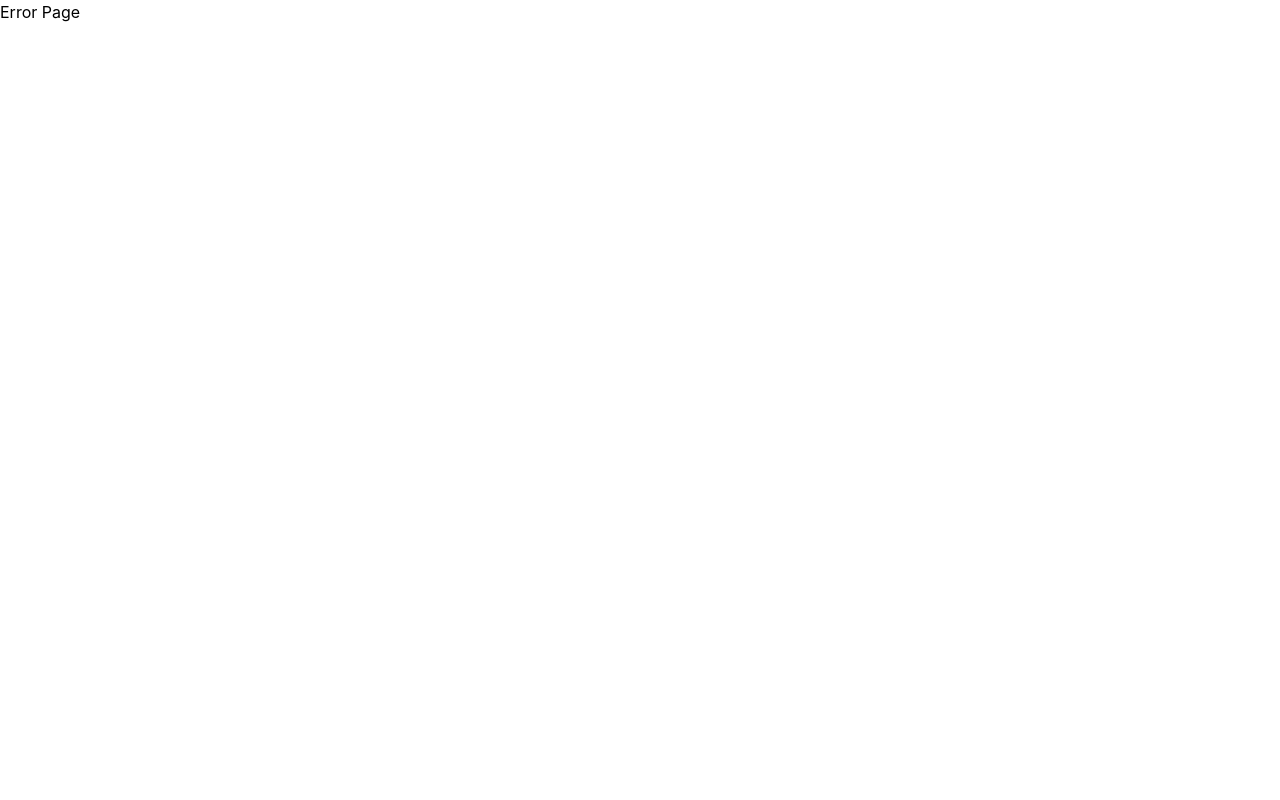
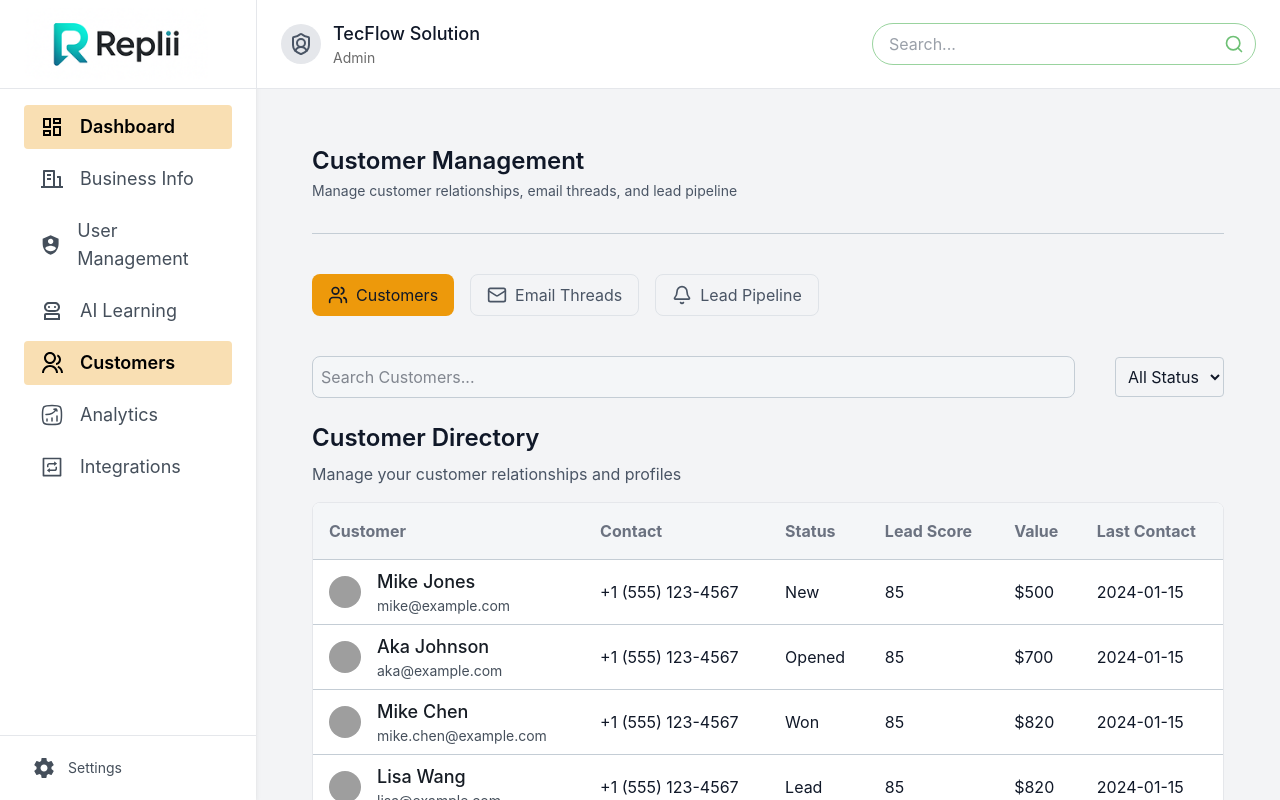
Before and after one commit to Sahara138/twvinfast, a React (Vite) app: page /admin/customers in a window 1280 px wide. Before the commit this address had no page. Shown: the top 800 px of the page. Built offline with nearby package versions, Linux system fonts and the light colour scheme; grey boxes are pictures that could not be loaded.

Commit message:
In Admin Dashboard > Customer Page > Customer Tab Complete

```diff
--- /dev/null
+++ b/src/components/Admin/Customer/CustomerSection.tsx
@@ -0,0 +1,61 @@
+
+export default function CustomerSection() {
+
+    const customerData = [
+        { name: 'Mike Jones', email: 'mike@example.com', contact: '+1 (555) 123-4567', status: 'New', leadScore: 85, value: '$500', lastContact: '2024-01-15', assigned: 'John Smith', activity: 'Just Now' },
+        { name: 'Aka Johnson', email: 'aka@example.com', contact: '+1 (555) 123-4567', status: 'Opened', leadScore: 85, value: '$700', lastContact: '2024-01-15', assigned: 'Tom Latham', activity: '1h ago' },
+        { name: 'Mike Chen', email: 'mike.chen@example.com', contact: '+1 (555) 123-4567', status: 'Won', leadScore: 85, value: '$820', lastContact: '2024-01-15', assigned: 'John Smith', activity: '2h ago' },
+        { name: 'Lisa Wang', email: 'lisa@example.com', contact: '+1 (555) 123-4567', status: 'Lead', leadScore: 85, value: '$820', lastContact: '2024-01-15', assigned: 'Alan Ross', activity: '4h ago' },
+        { name: 'David Miller', email: 'david@example.com', contact: '+1 (555) 123-4567', status: 'Active', leadScore: 85, value: '$840', lastContact: '2024-01-15', assigned: 'Harry Kane', activity: '7h ago' },
+        { name: 'George Eliot', email: 'george@example.com', contact: '+1 (555) 123-4567', status: 'Lost', leadScore: 85, value: '$600', lastContact: '2024-01-15', assigned: 'Tom Bruch', activity: '1d ago' },
+    ];
+    return (
+        <div className="">
+            <div className="flex justify-between gap-x-10 items-center mb-6">
+                <input
+                    type="text"
+                    placeholder="Search Customers..."
+                    className="w-full p-2 border border-[#C4CDD5] rounded-lg bg-[#F4F6F8]"
+                />
+                <select className="p-2 border rounded border-[#C4CDD5]">
+                    <option>All Status</option>
+                </select>
+            </div>
+            <h2 className="text-2xl font-semibold">Customer Directory</h2>
+            <p className="text-gray-600 mt-2 mb-4">Manage your customer relationships and profiles</p>
+            <div className="overflow-x-auto rounded-lg  border  border-gray-200">
+                <table className="min-w-full bg-white">
+                    <thead className="">
+                        <tr className="bg-[#F4F6F8] text-[#6B7280]">
+                            <th className="py-4 px-4 border-b border-[#C4CDD5] text-left">Customer</th>
+                            <th className="py-2 px-4 border-b border-[#C4CDD5] text-left">Contact</th>
+                            <th className="py-2 px-4 border-b border-[#C4CDD5] text-left">Status</th>
+                            <th className="py-2 px-4 border-b border-[#C4CDD5] text-left">Lead Score</th>
+                            <th className="py-2 px-4 border-b border-[#C4CDD5] text-left">Value</th>
+                            <th className="py-2 px-4 border-b border-[#C4CDD5] text-left">Last Contact</th>
+
+                        </tr>
+                    </thead>
+                    <tbody>
+                        {customerData.map((customer, index) => (
+                            <tr key={index} className="hover:bg-gray-50">
+                                <td className="py-2 px-4 border-b border-[#C4CDD5] ">
+                                    <div className="flex items-center">
+                                        <img src={`https://i.pravatar.cc/40?img=${index + 1}`} alt={customer.name} className="w-8 h-8 rounded-full mr-2" />
+                                        <span className="flex flex-col ml-2  "> <span className="font-medium text-lg text-[#161C24]">{customer.name}</span> <span className="text-sm text-[#454F5B] ">{customer.email}</span></span>
+                                    </div>
+                                </td>
+                                <td className="py-2 px-4 border-b border-[#C4CDD5] ">{customer.contact}</td>
+                                <td className="py-2 px-4 border-b border-[#C4CDD5] ">{customer.status}</td>
+                                <td className="py-2 px-4 border-b border-[#C4CDD5] ">{customer.leadScore}</td>
+                                <td className="py-2 px-4 border-b border-[#C4CDD5] ">{customer.value}</td>
+                                <td className="py-2 px-4 border-b border-[#C4CDD5] ">{customer.lastContact}</td>
+
+                            </tr>
+                        ))}
+                    </tbody>
+                </table>
+            </div>
+        </div>
+    )
+}
--- /dev/null
+++ b/src/components/Admin/Customer/EmailThreadsSection.tsx
@@ -0,0 +1,6 @@
+
+export default function EmailThreadsSection() {
+  return (
+    <div>EmailThreadsSection</div>
+  )
+}
--- /dev/null
+++ b/src/components/Admin/Customer/PipeLineSection.tsx
@@ -0,0 +1,56 @@
+
+export default function PipeLineSection() {
+     const pipelineData = {
+    lead: { count: 25, value: '$2042' },
+    proposal: { count: 8, value: '$5042' },
+    negotiation: { count: 4, value: '$2042' },
+    closedWon: { count: 15, value: '$10042' },
+    totalValue: '$25340',
+    conversionRate: '23.7%',
+    wonThisMonth: 15,
+    lostThisMonth: 3,
+    activeLeads: 25,
+  };
+  return (
+   <div className="p-4">
+         <div className="grid grid-cols-4 gap-4 mb-4">
+           <div className="bg-white p-4 rounded shadow">
+             <h3 className="text-lg font-semibold">Lead</h3>
+             <p className="text-2xl">{pipelineData.lead.count}</p>
+             <p className="text-gray-600">{pipelineData.lead.value}</p>
+           </div>
+           <div className="bg-white p-4 rounded shadow">
+             <h3 className="text-lg font-semibold">Proposal</h3>
+             <p className="text-2xl">{pipelineData.proposal.count}</p>
+             <p className="text-gray-600">{pipelineData.proposal.value}</p>
+           </div>
+           <div className="bg-white p-4 rounded shadow">
+             <h3 className="text-lg font-semibold">Negotiation</h3>
+             <p className="text-2xl">{pipelineData.negotiation.count}</p>
+             <p className="text-gray-600">{pipelineData.negotiation.value}</p>
+           </div>
+           <div className="bg-white p-4 rounded shadow">
+             <h3 className="text-lg font-semibold">Closed Won</h3>
+             <p className="text-2xl">{pipelineData.closedWon.count}</p>
+             <p className="text-gray-600">{pipelineData.closedWon.value}</p>
+           </div>
+         </div>
+         <div className="bg-white p-4 rounded shadow mb-4">
+           <p>Total Pipeline Value</p>
+           <p className="text-2xl font-semibold">{pipelineData.totalValue}</p>
+         </div>
+         <div className="bg-white p-4 rounded shadow">
+           <p>Conversion Rate</p>
+           <div className="w-full bg-gray-200 rounded-full h-2.5">
+             <div className="bg-green-500 h-2.5 rounded-full" style={{ width: `${pipelineData.conversionRate}` }}></div>
+           </div>
+           <p className="text-sm text-gray-600">{pipelineData.conversionRate}</p>
+         </div>
+         <div className="flex justify-between mt-4">
+           <div>Won This Month: {pipelineData.wonThisMonth}</div>
+           <div>Lost This Month: {pipelineData.lostThisMonth}</div>
+           <div>Active Leads: {pipelineData.activeLeads}</div>
+         </div>
+       </div>
+  )
+}
--- a/src/layouts/AdminLayout.tsx
+++ b/src/layouts/AdminLayout.tsx
@@ -43,7 +43,7 @@ export default function AdminLayout() {
         },
         {
             label: "Customers",
-            path: "/customers",
+            path: "customers",
             renderIcon: (isActive: boolean) => (
                 < CustomersSVG strokeColor={isActive ? "#000000" : "#454F5B"} />
             ),
--- /dev/null
+++ b/src/pages/Admin/Customer/Customers.tsx
@@ -0,0 +1,75 @@
+import  { useState } from 'react';
+import { Bell, Mail, Users } from 'lucide-react';
+import CustomerSection from '../../../components/Admin/Customer/CustomerSection';
+import EmailThreadsSection from '../../../components/Admin/Customer/EmailThreadsSection';
+import PipeLineSection from '../../../components/Admin/Customer/PipeLineSection';
+
+const Customers = () => {
+  const [activeTab, setActiveTab] = useState('customers');
+
+  const tabs = [
+    { id: 'customers', label: 'Customers', icon: <Users className="w-5 h-5" /> },
+    { id: 'emailThreads', label: 'Email Threads', icon: <Mail className="w-5 h-5" /> },
+    { id: 'leadPipeline', label: 'Lead Pipeline', icon: <Bell className="w-5 h-5" /> },
+  ];
+
+
+
+
+
+
+
+
+
+
+  const renderContent = () => {
+    switch (activeTab) {
+      case 'customers':
+        return <CustomerSection />;
+      case 'emailThreads':
+        return <EmailThreadsSection />;
+      case 'leadPipeline':
+        return <PipeLineSection />;
+      default:
+        return <CustomerSection />;
+    }
+  };
+
+  return (
+    <div className="min-h-scree p-6 lg:p-14">
+     <div className="flex items-start justify-between mb-6">
+                    <div>
+                        <h1 className="text-2xl font-semibold text-gray-900 mb-1">Customer Management</h1>
+                        <p className="text-sm text-gray-600">
+                          Manage customer relationships, email threads, and lead pipeline
+                        </p>
+                    </div>
+
+                </div>
+
+                <div className='border-b my-8 border-[#C4CDD5]' />
+        <div className="flex space-x-4 my-10">
+          {tabs.map((tab) => (
+            <button
+              key={tab.id}
+              onClick={() => setActiveTab(tab.id)}
+              className={`flex items-center space-x-2 px-4 py-2 rounded ${activeTab === tab.id ? 'text-gray-900 bg-[#ED990B] rounded-lg' : 'text-gray-600 hover:text-gray-900 border-[#DFE3E8] hover:bg-gray-100 rounded-lg border'}`}
+            >
+              {tab.icon}
+              <span>{tab.label}</span>
+            </button>
+          ))}
+        </div>
+        <div className="mt-4">
+
+
+
+            {renderContent()}
+
+        </div>
+      </div>
+
+  );
+};
+
+export default Customers;
--- a/src/provider/router.tsx
+++ b/src/provider/router.tsx
@@ -12,6 +12,7 @@ import AdminDAshboard from "../pages/Admin/AdminDashboard/AdminDAshboard";
 import BusinessInfo from "../pages/Admin/BusinessInfo/BusinessInfo";
 import UserManagement from "../components/Admin/UserManagement/UserManagement";
 import AILearning from "../pages/Admin/AILearning/AILearning";
+import Customers from "../pages/Admin/Customer/Customers";
 export const router = createBrowserRouter([
     {
         path: "/",
@@ -44,6 +45,7 @@ export const router = createBrowserRouter([
             {path:"business-info",Component:BusinessInfo},
             {path:"user-management",Component:UserManagement},
             {path:"ai-learning",Component:AILearning},
+            {path:"customers",Component:Customers}
         ]
     }
 
```
